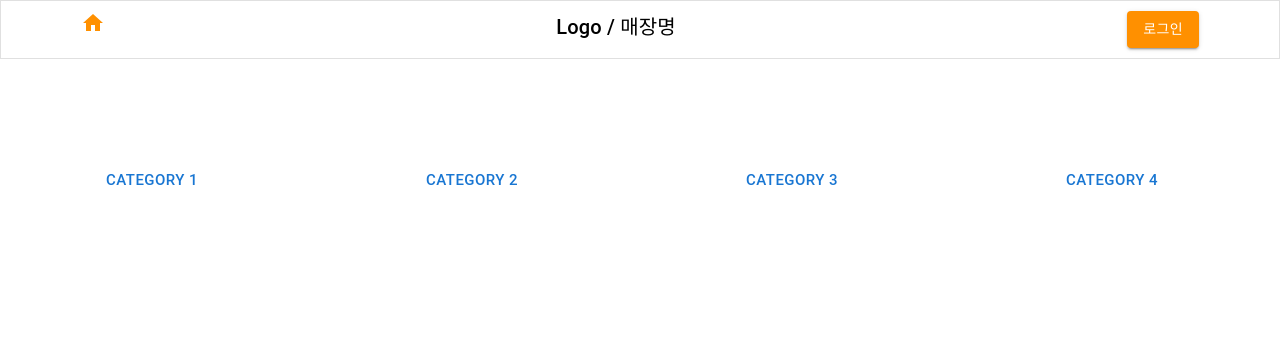
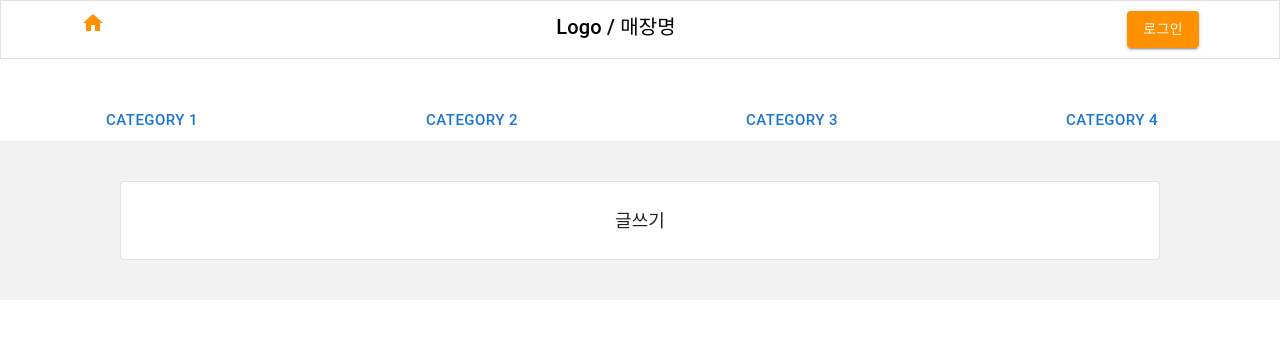
Before and after one commit to KioskForCafe/front-kiosk, a React (Create React App) app: page / in a window 1280 px wide. Shown: the top 338 px of the page. Built offline with nearby package versions, Linux system fonts and the light colour scheme.

Commit message:
Kimseonwu (#6)
* local

* merge

* feat: MainHead 임시구현

* merge

* feat: MainContents 폴더 생성

```diff
--- a/src/App.tsx
+++ b/src/App.tsx
@@ -3,12 +3,14 @@ import logo from './logo.svg';
 import './App.css';
 import NavigationBar from './views/NavigationBar';
 import MainHead from './views/Main/MainHead';
+import MainContents from './views/Main/MainContents';
 
 function App() {
   return (
     <div>
       <NavigationBar />
       <MainHead />
+      <MainContents />
     </div>
   );
 }
--- /dev/null
+++ b/src/views/Main/MainContents/index.tsx
@@ -0,0 +1,15 @@
+import { Box, Card, CardActionArea, Typography } from '@mui/material'
+import React from 'react'
+
+export default function MainContents() {
+  return (
+    <Box sx={{ p: '40px 120px', backgroundColor: 'rgba(0, 0, 0, 0.05)' }}>
+        <Card variant='outlined'>
+            <CardActionArea sx={{ p: '25px 0px', display: 'flex', justifyContent: 'center' }}>
+                <Typography sx={{ fontSize: '18px', fontWeight: 500 }}>글쓰기</Typography>
+            </CardActionArea>
+        </Card>
+
+    </Box>
+  )
+}
--- a/src/views/Main/MainHead/index.tsx
+++ b/src/views/Main/MainHead/index.tsx
@@ -4,7 +4,7 @@ import React from 'react'
 
 export default function MainHead() {
   return (
-    <Box sx={{ pt: '100px', display: 'flex', justifyContent: 'space-between' }}>
+    <Box sx={{ pt: '40px', display: 'flex', justifyContent: 'space-between' }}>
       <Button variant='text' size='large' sx={{ flexGrow: 1, textAlign: 'center', mr: 2 }}>Category 1</Button>
       <Button variant='text' size='large' sx={{ flexGrow: 1, textAlign: 'center', mr: 2 }}>Category 2</Button>
       <Button variant='text' size='large' sx={{ flexGrow: 1, textAlign: 'center', mr: 2 }}>Category 3</Button>
```
